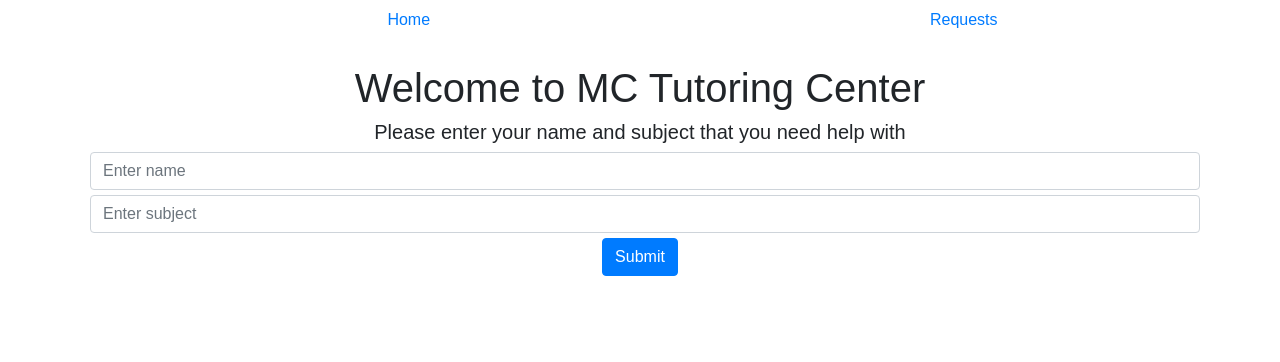
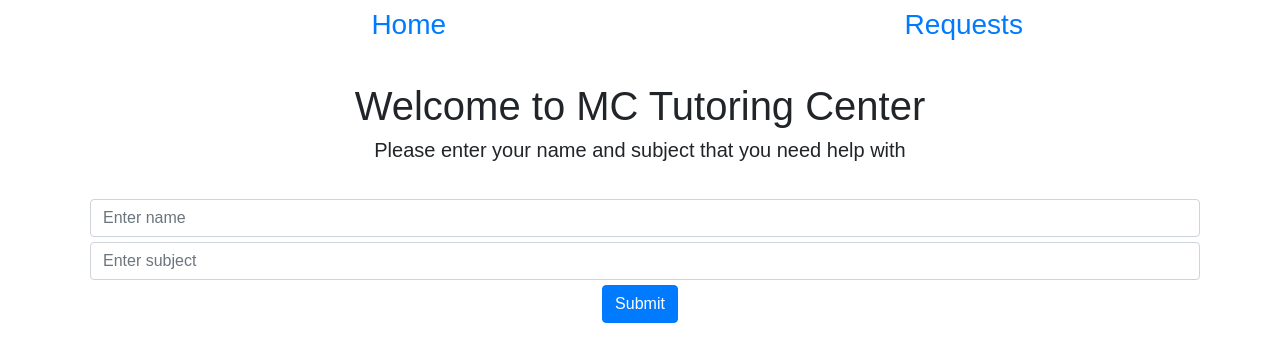
Before and after one commit to tintheanh/project-mission-client, a React (Create React App) app: page / in a window 1280 px wide. Shown: the top 362 px of the page. Built offline with nearby package versions, Linux system fonts and the light colour scheme; no server answers.

Commit message:
small ui changes

```diff
--- a/src/components/NavigationBar/NavigationBar.js
+++ b/src/components/NavigationBar/NavigationBar.js
@@ -8,13 +8,20 @@ export class NavigationBar extends Component {
             <Navbar style={{marginBottom:'3vh'}}>
                 <Nav style={{flex: 1, flexDirection:'row'}}>
                     <NavItem className='col-md-5 offset-md-1 text-center' eventKey={1} href="#">
-                        <Link to='/'> Home </Link>
+                        <Link to='/'><h3>Home</h3></Link>
                     </NavItem>
                     <NavItem className='col-md-5 offset-md-1 text-center' eventKey={2} href="#">
-                        <Link to='/requests'> Requests </Link>
+                        <Link to='/requests'><h3>Requests</h3></Link>
                     </NavItem>
                 </Nav>
             </Navbar>
         );
     }
 }
+
+const styles = {
+    linkHoverStyle: {
+        borderBottom: 'solid 1px black'
+    },
+
+}
--- a/src/components/Request/RequestForm.js
+++ b/src/components/Request/RequestForm.js
@@ -23,6 +23,7 @@ class RequestForm extends Component {
       <section className='text-center'>
         <h1>Welcome to MC Tutoring Center</h1>
         <h5>Please enter your name and subject that you need help with</h5>
+        <br />
         <form className='container' onSubmit={this.onSubmit.bind(this)}>
           <div className="form-group">
             <input
```
